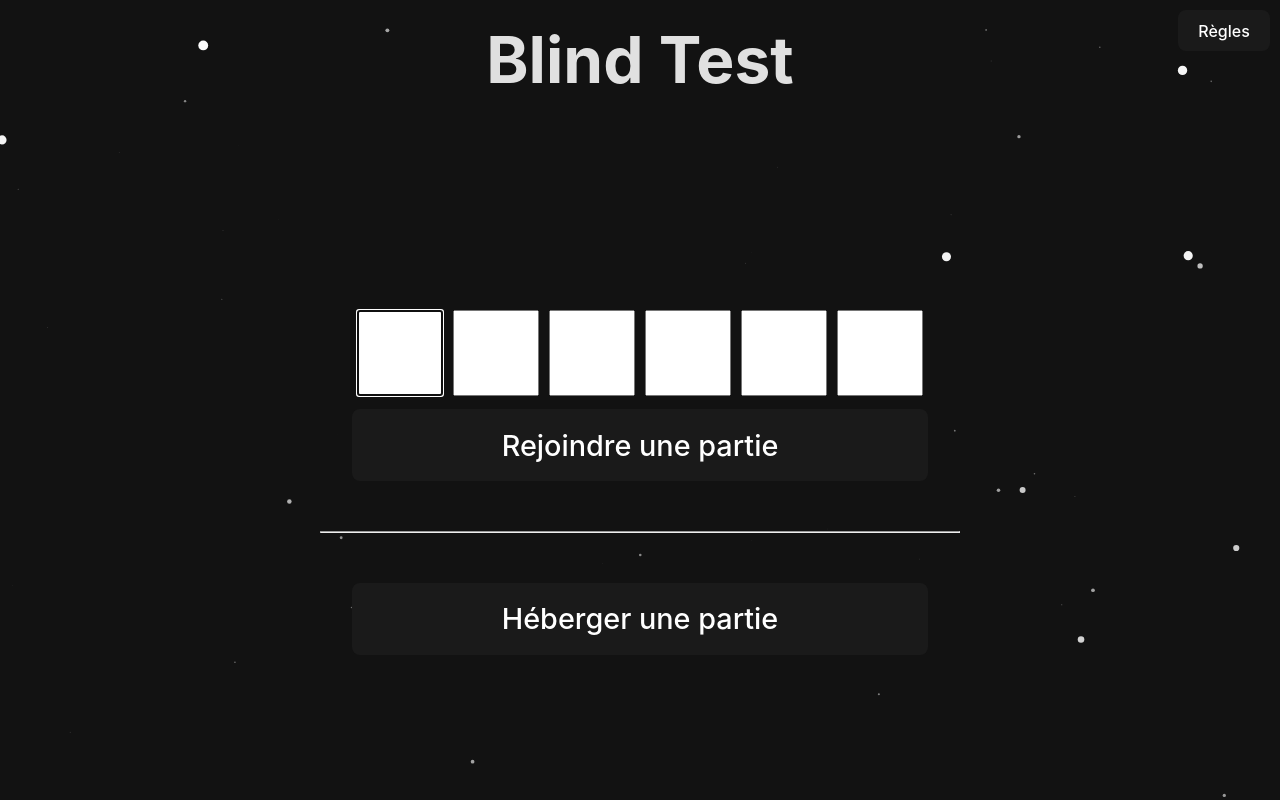
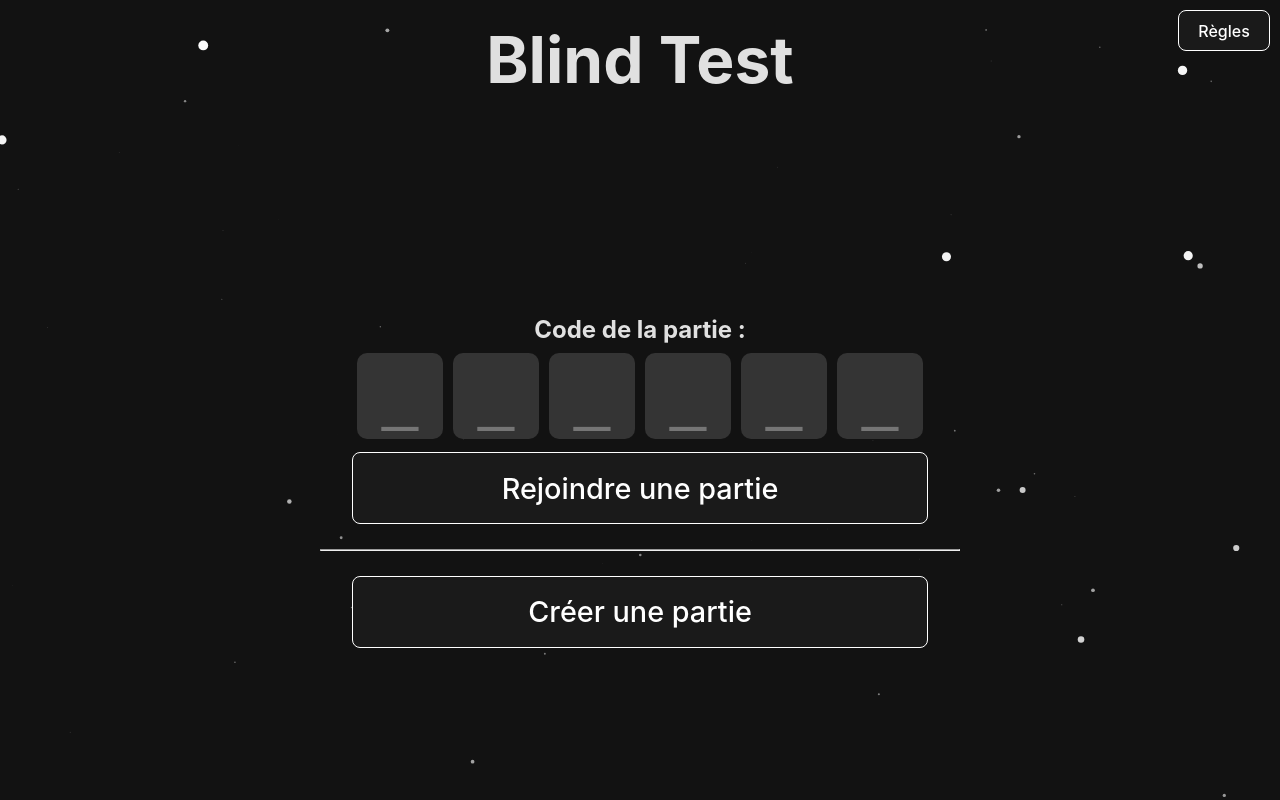
Before and after one commit to Erym974/bt-miaoutel-f, a React (Vite) app: page / in a window 1280 px wide. Built offline with nearby package versions, Linux system fonts and the light colour scheme; no server answers.

Commit message:
Edit some front

```diff
--- a/src/Component/OTPInput.tsx
+++ b/src/Component/OTPInput.tsx
@@ -96,6 +96,7 @@ export default function OTPInput({ length, setCode }: OTPInputType) {
         return (
           <input
             key={index}
+            placeholder="_"
             type="text"
             value={value}
             ref={(input) =>
--- a/src/Component/Rules.tsx
+++ b/src/Component/Rules.tsx
@@ -13,7 +13,7 @@ export default function Rules() {
         <div className={`rules-dialog ${!showRules ? 'd-none' : ''}`}>
             <div className="rules-content">
                 <section className="rules-header">
-                    <h1>Règles conseillé </h1>
+                    <h1>Règles conseillées </h1>
                     <div className="close-rules">
                         <IoMdClose onClick={() => setShowRules(false)}/>
                     </div>
--- a/src/Component/styles/OTPStyle.scss
+++ b/src/Component/styles/OTPStyle.scss
@@ -9,5 +9,10 @@
         margin: 5px;
         text-align: center;
         font-size: clamp(1em, 5vw, 5em);
+        border-radius: 10px;
+        outline: none;
+        border: none;
+        background-color: lighten(#1a1a1a, 10%);
+        color: #fff;
     }
 }
--- a/src/Component/styles/ProfileCustomizer.scss
+++ b/src/Component/styles/ProfileCustomizer.scss
@@ -28,6 +28,11 @@
 
             button {
                 width: 50%;
+                font-size: 30px;
+                padding: 10px 0;
+                display: flex;
+                align-items: center;
+                justify-content: center;
             }
         }
     }
--- a/src/Pages/Home/Home.tsx
+++ b/src/Pages/Home/Home.tsx
@@ -55,6 +55,7 @@ export default function Home() {
       </header>
       <main>
         <div className="join">
+          <h2>Code de la partie : </h2>
           <OTPInput length={6} setCode={setPartyId} />
           <button className="mt-2" onClick={() => JoinGame()}>
             Rejoindre une partie
@@ -62,7 +63,7 @@ export default function Home() {
         </div>
         <hr />
         <div className="host">
-          <button onClick={() => HostGame()}>Héberger une partie</button>
+          <button onClick={() => HostGame()}>Créer une partie</button>
         </div>
       </main>
     </div>
--- a/src/Pages/Home/home.scss
+++ b/src/Pages/Home/home.scss
@@ -70,8 +70,6 @@
             .inputs {
                 display: flex;
                 gap: 10px;
-
-                .input {}
             }
 
             button {
@@ -81,7 +79,7 @@
         }
 
         hr {
-            margin: 50px 5px;
+            margin: 25px 5px;
             width: 50%;
         }
 
--- a/src/Pages/Party/Lobby.tsx
+++ b/src/Pages/Party/Lobby.tsx
@@ -134,10 +134,11 @@ export default function Lobby({ partyDatas, currentPlayer }: LobbyProps) {
           <div className="invite-link">
             <input
               type="text"
-              disabled
+              style={{ cursor: "pointer" }}
               name="invite-link"
               id="invite-link"
               value={`${inviteLink}${partyDatas.id}`}
+              onClick={() => copyInviteLink()}
             />
             <button onClick={() => copyInviteLink()}>
               <span className="copy">Copier</span>
--- a/src/Pages/PreLobby/Host.tsx
+++ b/src/Pages/PreLobby/Host.tsx
@@ -51,12 +51,12 @@ export default function Host() {
     <div id="preLobby">
       <header>
         <div className="titles">
-          <h1>Héberger une partie</h1>
+          <h1>Créer une partie</h1>
         </div>
       </header>
       <main>
         <ProfileCustomizer setProfile={setProfile} profile={profile} />
-        <button className="hostBtn" onClick={() => HostGame()}>Héberger la partie</button>
+        <button className="hostBtn" onClick={() => HostGame()}>Créer la partie</button>
       </main>
     </div>
   );
--- a/src/index.scss
+++ b/src/index.scss
@@ -43,11 +43,12 @@ button {
   color: #fff;
   cursor: pointer;
   transition: border-color 0.25s;
+  border: 1px solid #fff;
 }
 
 a,
 button:hover {
-  border-color: #646cff;
+  border-color: #646cff !important;
 }
 a,
 button:focus,
```
